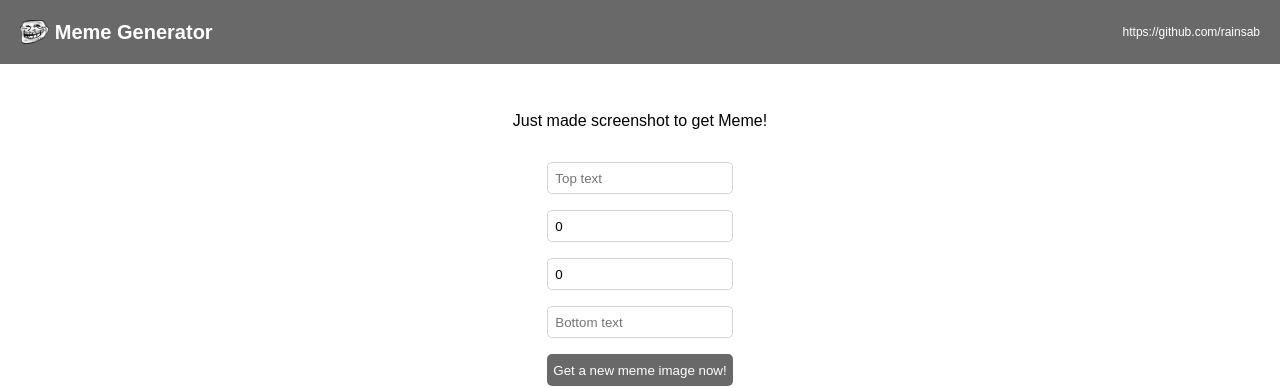
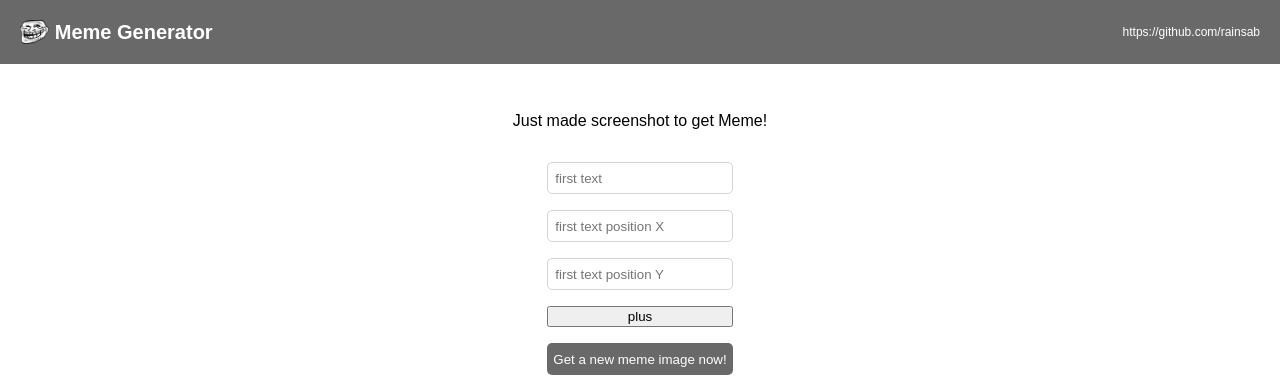
Before and after one commit to rainsab/meme-generator, a React (Vite) app: page / in a window 1280 px wide. Shown: the top 388 px of the page. Built offline with nearby package versions, Linux system fonts and the light colour scheme; no server answers.

Commit message:
made new structure of States

```diff
--- a/src/components/Meme.jsx
+++ b/src/components/Meme.jsx
@@ -1,34 +1,50 @@
 import React from "react"
+import {nanoid} from "nanoid"
 
 export default function Meme() {
-
-    const [meme, setMeme] = React.useState({
-        topText: "",
-        topTextPositionX: "0",
-        topTextPositionY: "0",
-        bottomText: "",
-        randomImage: "http://i.imgflip.com/1bij.jpg"
-    })
-
-    const [allMemes, setAllMemes] = React.useState([]);
-
     React.useEffect(() => {
         fetch("https://api.imgflip.com/get_memes")
             .then(res => res.json())
             .then(data => setAllMemes(data.data.memes))
     }, [])
 
+    const [allMemes, setAllMemes] = React.useState([]);
+
+    const [memeImage, setMemeImage] = React.useState({
+        randomImage: "http://i.imgflip.com/1bij.jpg"
+    })
+
     const getMemeImage = () => {
         const randomNumber = Math.floor(Math.random() * allMemes.length);
         const url = allMemes[randomNumber].url;
-        setMeme(prevMeme => ({
+        setMemeImage(prevMeme => ({
             ...prevMeme,
             randomImage: url
         }))
     }
 
+    //Work here
+
+    const [meme, setMeme] = React.useState([{
+        id: nanoid(),
+        text: "",
+        textPositionX: "0",
+        textPositionY: "0",
+    }])
+
+    const addMemeText = () => {
+        const newText = {
+            id: nanoid(),
+            text: "",
+            textPositionX: "0",
+            textPositionY: "0"
+        }
+        setMeme(prevMeme => [newText, ...prevMeme])
+    }
+
+    console.log(meme)
+
     const handleChange = (event) => {
-        console.log(event.target.value)
         const {name, value} = event.target
         setMeme(prevMeme => ({
             ...prevMeme,
@@ -36,46 +52,38 @@ export default function Meme() {
         }))
     }
 
-    //const styles = {
-    //    transform: "translateX(50%)"
-    //}
-
     return (
         <main>
             <p className='getMeme'>Just made screenshot to get Meme!</p>
             <div className="form">
                 <input
                     type="text"
-                    placeholder="Top text"
+                    placeholder="first text"
                     className="form-input"
-                    name="topText"
+                    name="text"
                     onChange={handleChange}
-                    value={meme.topText}
+                    value={meme.text}
                 />
                 <input
                     type="number"
-                    placeholder="Top text position X"
+                    placeholder="first text position X"
                     className="form-input"
-                    name="topTextPositionX"
+                    name="textPositionX"
                     onChange={handleChange}
-                    value={meme.topTextPositionX}
+                    value={meme.textPositionX}
                 />
                 <input
                     type="number"
-                    placeholder="Top text position Y"
+                    placeholder="first text position Y"
                     className="form-input"
-                    name="topTextPositionY"
+                    name="textPositionY"
                     onChange={handleChange}
-                    value={meme.topTextPositionY}
+                    value={meme.textPositionY}
                 />
-                <input
-                    type="text"
-                    placeholder="Bottom text"
-                    className="form-input"
-                    name="bottomText"
-                    onChange={handleChange}
-                    value={meme.bottomText}
-                />
+                <button
+                    onClick={addMemeText}>
+                    plus
+                </button>
                 <button
                     className="form-button"
                     onClick={getMemeImage}
@@ -84,12 +92,11 @@ export default function Meme() {
                 </button>
             </div>
             <div className="meme">
-                <img src={meme.randomImage} className="meme-image" />
+                <img src={memeImage.randomImage} className="meme-image" />
                 <h2
-                    style={{transform: `translate(${meme.topTextPositionX}px, ${meme.topTextPositionY}px`}}
-                    className="meme-text top">{meme.topText}
+                    style={{transform: `translate(${meme.textPositionX}px, ${meme.textPositionY}px`}}
+                    className="meme-text">{meme.text}
                 </h2>
-                <h2 className="meme-text bottom">{meme.bottomText}</h2>
             </div>
         </main>
     )
--- a/src/style.css
+++ b/src/style.css
@@ -73,6 +73,7 @@ main {
 
 .meme-text {
     position: absolute;
+    top: 0;
     width: 80%;
     margin: 15px 0;
     padding: 0 5px;
@@ -93,14 +94,6 @@ main {
         2px 2px 5px #000;
 }
 
-.bottom {
-    bottom: 0;
-}
-
-.top {
-    top: 0;
-}
-
 .getMeme {
     text-align: center;
     margin-bottom: 2rem;
```
